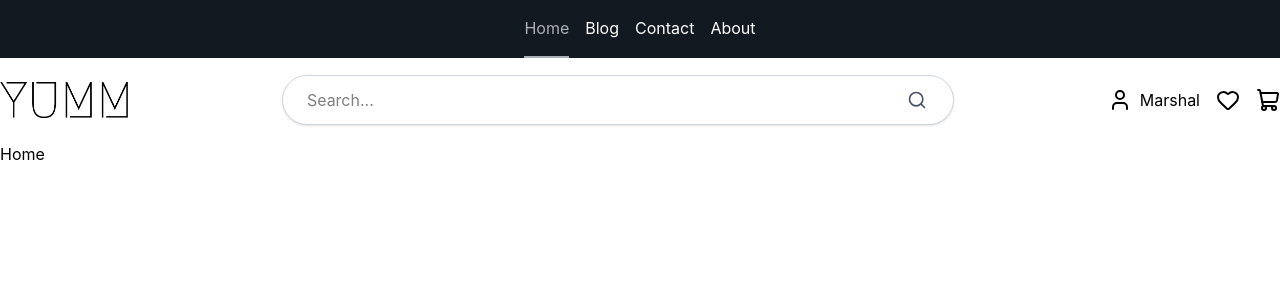
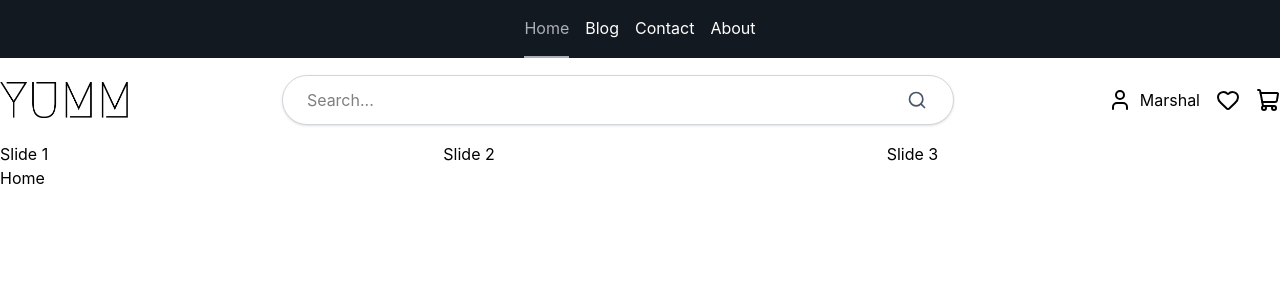
Before and after one commit to divmarshal/shopcart, a React (Vite) app: page / in a window 1280 px wide. Shown: the top 300 px of the page. Built offline with nearby package versions, Linux system fonts and the light colour scheme.

Commit message:
Add HeroCarousel component and integrate Swiper for enhanced slide functionality

```diff
--- a/package.json
+++ b/package.json
@@ -15,6 +15,7 @@
     "react": "^19.2.7",
     "react-dom": "^19.2.7",
     "react-router": "^8.2.0",
+    "swiper": "^14.2.0",
     "tailwindcss": "^4.3.2"
   },
   "devDependencies": {
--- a/src/App.jsx
+++ b/src/App.jsx
@@ -2,6 +2,7 @@ import React, { useState } from "react";
 import Header from "./layout/Header";
 import { Outlet } from "react-router";
 import Navbar from "./layout/Navbar";
+import HeroCarousel from "./pages/home/HeroCarousel";
 
 const App = () => {
   const [isMenuOpen, setIsMenuOpen] = useState(false);
@@ -12,6 +13,7 @@ const App = () => {
         onMenuClose={() => setIsMenuOpen(false)}
       />
       <Navbar onMenuOpen={() => setIsMenuOpen(true)} />
+      <HeroCarousel />
       <Outlet />
     </div>
   );
--- a/src/layout/Header.jsx
+++ b/src/layout/Header.jsx
@@ -30,30 +30,6 @@ const Header = ({ isMenuOpen, onMenuClose }) => {
 
       {/* Mobile view */}
 
-      {/* {isMenuOpen && (
-        <div className="md:hidden flex flex-col py-2 px-6 text-2xl text-start font-bold min-h-dvh">
-          <button
-            className="ml-auto cursor-pointer"
-            onClick={onMenuClose}
-            aria-label="Close menu"
-          >
-            <X size={32} />
-          </button>
-          <NavLink to="/" className="py-2">
-            Home
-          </NavLink>
-          <NavLink to="/blog" className="py-2">
-            Blog
-          </NavLink>
-          <NavLink to="/contact" className="py-2">
-            Contact
-          </NavLink>
-          <NavLink to="/about" className="py-2">
-            About
-          </NavLink>
-        </div>
-      )} */}
-
       <div
         className={`
     fixed
@@ -84,19 +60,19 @@ const Header = ({ isMenuOpen, onMenuClose }) => {
           <X size={32} />
         </button>
 
-        <NavLink to="/" className="py-2">
+        <NavLink to="/" className="py-2" onClick={onMenuClose}>
           Home
         </NavLink>
 
-        <NavLink to="/blog" className="py-2">
+        <NavLink to="/blog" className="py-2" onClick={onMenuClose}>
           Blog
         </NavLink>
 
-        <NavLink to="/contact" className="py-2">
+        <NavLink to="/contact" className="py-2" onClick={onMenuClose}>
           Contact
         </NavLink>
 
-        <NavLink to="/about" className="py-2">
+        <NavLink to="/about" className="py-2" onClick={onMenuClose}>
           About
         </NavLink>
       </div>
--- /dev/null
+++ b/src/pages/home/HeroCarousel.jsx
@@ -0,0 +1,22 @@
+import React from "react";
+import { Swiper, SwiperSlide } from "swiper/react";
+import "swiper/css";
+
+const HeroCarousel = () => {
+  return (
+    <Swiper
+      spaceBetween={50}
+      slidesPerView={3}
+      onSlideChange={() => console.log("slide change")}
+      onSwiper={(swiper) => console.log(swiper)}
+    >
+      <SwiperSlide>Slide 1</SwiperSlide>
+      <SwiperSlide>Slide 2</SwiperSlide>
+      <SwiperSlide>Slide 3</SwiperSlide>
+      <SwiperSlide>Slide 4</SwiperSlide>
+      ...
+    </Swiper>
+  );
+};
+
+export default HeroCarousel;
```
Also changed, not shown: 1 other file (tests, documents, lock files or other folders).
